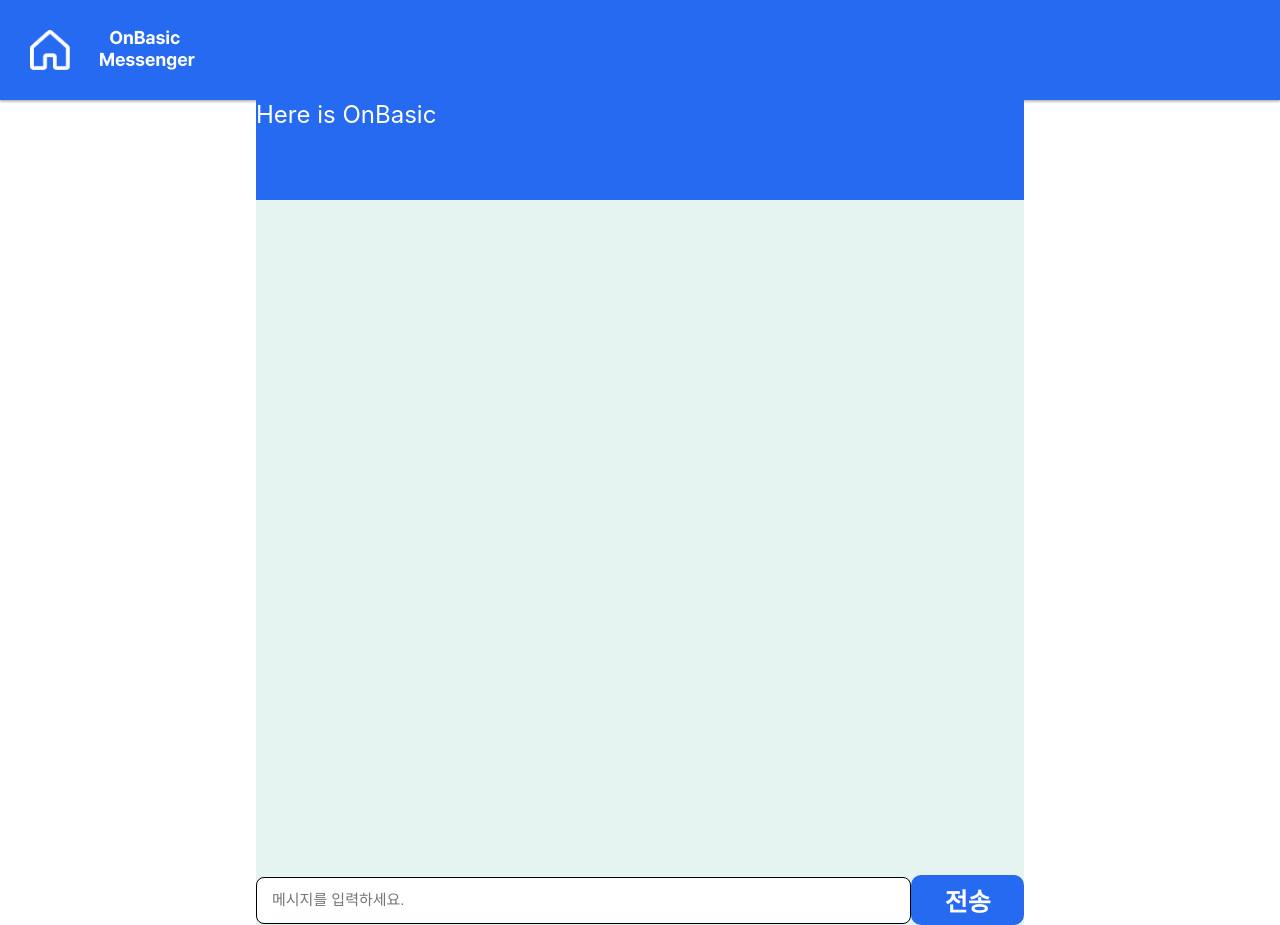
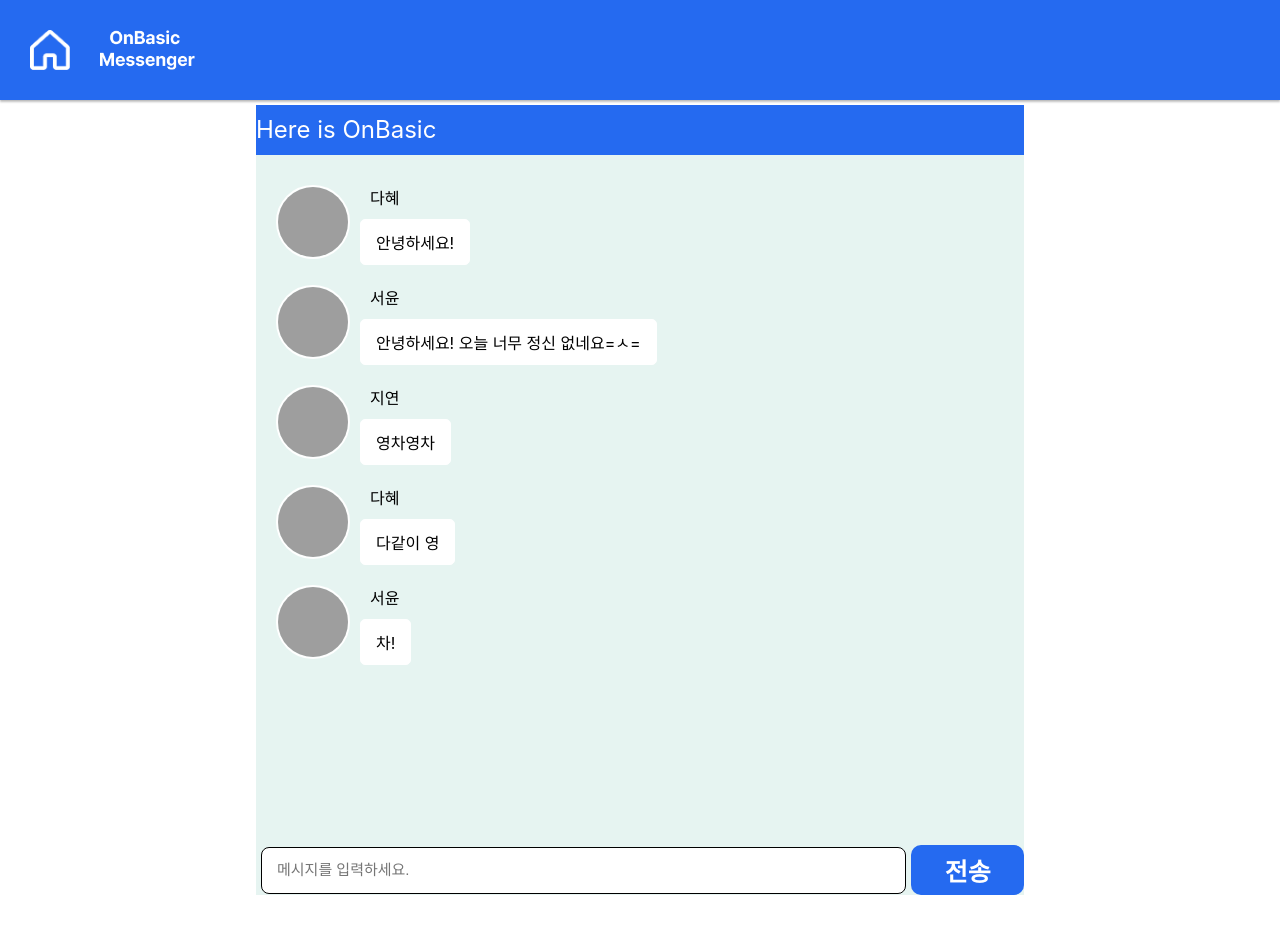
Before and after one commit to On-Basic/OnBasic_Messenger, a React (Create React App) app: page /main in a window 1280 px wide. After the commit the page ends 900 px from the top, so only its background shows below. Built offline with nearby package versions, Linux system fonts and the light colour scheme; grey boxes are pictures that could not be loaded.

Commit message:
Add: 샘플 대화 내역 추가(ui 수정)

```diff
--- a/src/Components/Main/Chat.jsx
+++ b/src/Components/Main/Chat.jsx
@@ -1,60 +1,49 @@
-import React from 'react'
+import React from 'react';
 import styled from 'styled-components';
 import { PALLETS } from 'Styles/theme';
-import {Input} from 'Components/common/Input';
+import { Input } from 'Components/common/Input';
 import Button from 'Components/common/Button';
-import {useSelector, useDispatch} from 'react-redux';
+import { useSelector, useDispatch } from 'react-redux';
+import ChatContentList from './ChatContentList';
 
 const Chat = () => {
   const dispatch = useDispatch();
 
-  const userName = useSelector(state => state.login.userName);
+  const userName = useSelector((state) => state.login.userName);
 
   console.log(userName);
 
-
   return (
     <ChatBar>
-      <ChatTitle>
-        Here is OnBasic
-      </ChatTitle>
-      <ChatContent />
+      <ChatTitle>Here is OnBasic</ChatTitle>
+      <ChatContentList />
       <InputContent>
         <Input
           type="text"
           name="ChatContent"
           placeholder="메시지를 입력하세요."
         />
-        <Button
-          width="130px"
-          height="50px"
-          fontSize="25px"
-          Content="전송"
-        />
+        <Button width="130px" height="50px" fontSize="25px" Content="전송" />
       </InputContent>
     </ChatBar>
-  )
-}
+  );
+};
 
 export default Chat;
 
 const ChatBar = styled.div`
   width: 60%;
   background-color: ${PALLETS.SKY};
-  margin: 0 auto;
+  margin: 5px auto;
 `;
 
 const ChatTitle = styled.div`
   display: flex;
-  height: 100px;
+  height: 50px;
+  line-height: 50px;
   color: ${PALLETS.WHITE};
   background-color: ${PALLETS.BLUE};
   font-size: 24px;
-`;
-
-const ChatContent = styled.div`
-  height: 675px;
-  overflow-y: scroll;
 `;
 
 const InputContent = styled.div`
--- /dev/null
+++ b/src/Components/Main/ChatContentList.jsx
@@ -0,0 +1,147 @@
+import styled from 'styled-components';
+
+const ChatContentList = (replyData, userId) => {
+  // const [message, setMessage] = useState();
+  // const [isReply, setIsReply] = useState(false);
+
+  //   useEffect(() => {
+  //     if (replyData.id !== 0 && !isReply) {
+  //       setMessage(
+  //         `${replyData.userName}\n` +
+  //           `${replyData.message}\n` +
+  //           `(회신)\n` +
+  //           message
+  //       );
+  //       setIsReply(true);
+  //     }
+  //   }, [replyData]);
+
+  return (
+    <Container>
+      {/* user 1-1*/}
+      <UserWrapper>
+        <div>
+          <ChatMessageProfile
+            src="https://i.pinimg.com/564x/d8/f6/c8/d8f6c8953df073892c77e85f95f150ce.jpg"
+            alt=""
+          />
+        </div>
+        <div>
+          <UserInfo>
+            <UserInfo>다혜</UserInfo>
+          </UserInfo>
+          <ChatMessageContent>
+            <Content>안녕하세요!</Content>
+          </ChatMessageContent>
+        </div>
+      </UserWrapper>
+      {/* user 2-1*/}
+      <UserWrapper>
+        <div>
+          <ChatMessageProfile
+            src="https://i.pinimg.com/564x/7a/d6/42/7ad642b810878fe3ae1b956321722cea.jpg"
+            alt=""
+          />
+        </div>
+        <div>
+          <UserInfo>
+            <UserInfo>서윤</UserInfo>
+          </UserInfo>
+          <ChatMessageContent>
+            <Content>안녕하세요! 오늘 너무 정신 없네요=ㅅ=</Content>
+          </ChatMessageContent>
+        </div>
+      </UserWrapper>
+      {/* user 3-1*/}
+      <UserWrapper>
+        <div>
+          <ChatMessageProfile
+            src="https://i.pinimg.com/564x/12/e2/a3/12e2a389fed908a03c3412a961dd6f7f.jpg"
+            alt=""
+          />
+        </div>
+        <div>
+          <UserInfo>
+            <UserInfo>지연</UserInfo>
+          </UserInfo>
+          <ChatMessageContent>
+            <Content>영차영차</Content>
+          </ChatMessageContent>
+        </div>
+      </UserWrapper>
+      {/* user 1-2*/}
+      <UserWrapper>
+        <div>
+          <ChatMessageProfile
+            src="https://i.pinimg.com/564x/d8/f6/c8/d8f6c8953df073892c77e85f95f150ce.jpg"
+            alt=""
+          />
+        </div>
+        <div>
+          <UserInfo>
+            <UserInfo>다혜</UserInfo>
+          </UserInfo>
+          <ChatMessageContent>
+            <Content>다같이 영</Content>
+          </ChatMessageContent>
+        </div>
+      </UserWrapper>
+      {/* user 2-2*/}
+      <UserWrapper>
+        <div>
+          <ChatMessageProfile
+            src="https://i.pinimg.com/564x/7a/d6/42/7ad642b810878fe3ae1b956321722cea.jpg"
+            alt=""
+          />
+        </div>
+        <div>
+          <UserInfo>
+            <UserInfo>서윤</UserInfo>
+          </UserInfo>
+          <ChatMessageContent>
+            <Content>차!</Content>
+          </ChatMessageContent>
+        </div>
+      </UserWrapper>
+    </Container>
+  );
+};
+
+export default ChatContentList;
+
+const Container = styled.div`
+  padding: 20px;
+  z-index: 10;
+  height: 650px;
+  overflow-y: scroll;
+`;
+
+const UserWrapper = styled.div`
+  display: flex;
+  margin: 10px 0;
+`;
+
+const ChatMessageProfile = styled.img`
+  object-fit: cover;
+  width: 70px;
+  height: 70px;
+  border: 2px solid white;
+  border-radius: 50%;
+`;
+
+const UserInfo = styled.div`
+  margin-left: 10px;
+`;
+
+const ChatMessageContent = styled.div`
+  flex: 1;
+  margin: 10px;
+  padding: 5px;
+  background-color: white;
+  border: 1px solid white;
+  border-radius: 5px;
+`;
+
+const Content = styled.div`
+  margin: 5px 10px;
+`;
--- a/src/Components/common/Input.jsx
+++ b/src/Components/common/Input.jsx
@@ -30,6 +30,7 @@ const Inputspace = styled.input`
   width: ${(props) => props.width || '100%'};
   border: 1px solid ${PALLETS.GRAYY};
   border-radius: 8px;
+  margin: 0 5px;
   padding: 0 15px;
   height: 45px;
   &::placeholder {
```
